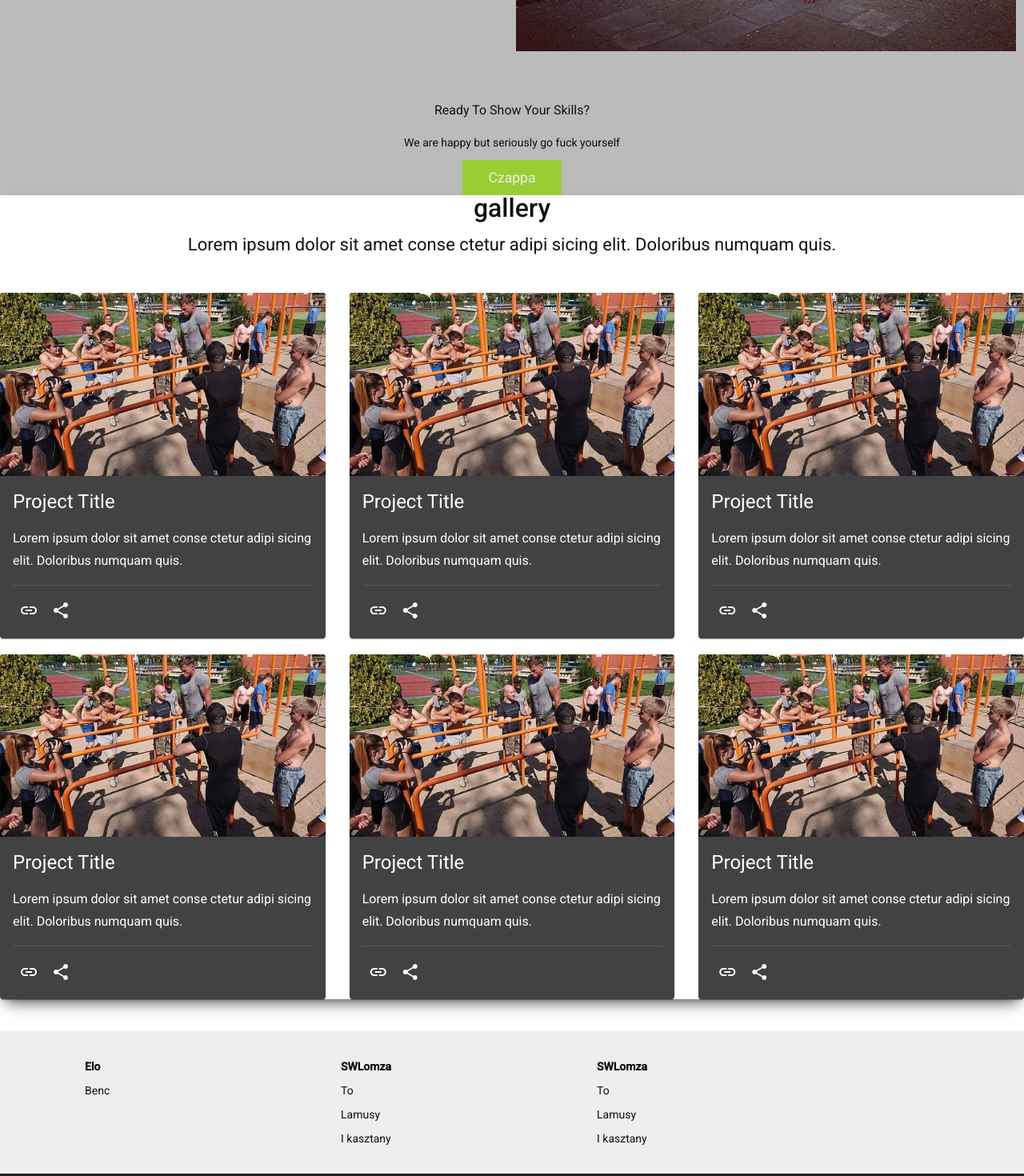
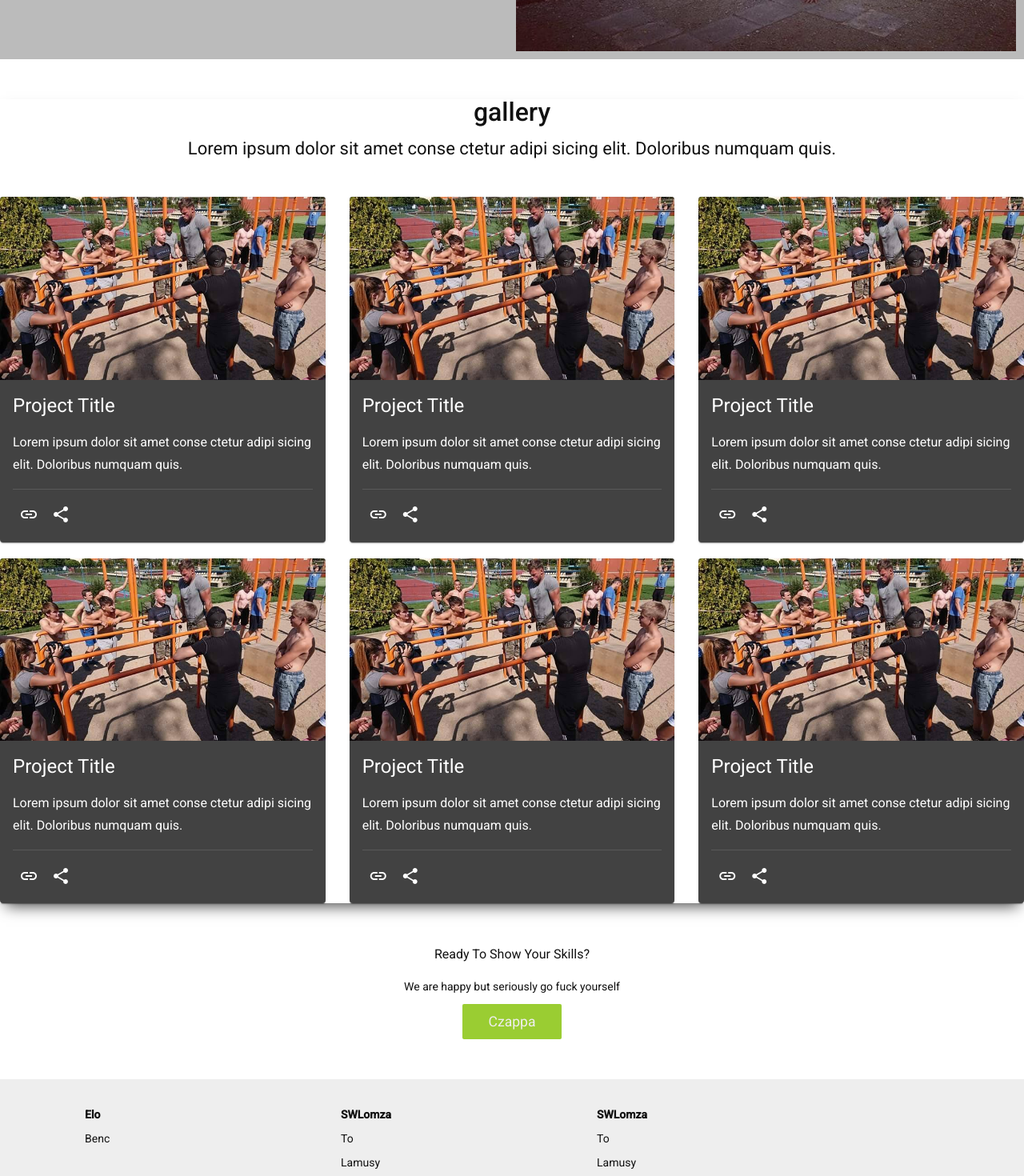
Before and after one commit to PrzemyslawSarnacki/SportsTeamBlog, an Angular app: page / in a window 1280 px wide. Shown: the part 2020-3490 px from the top of the page at 80% size. Built offline with nearby package versions, Linux system fonts and the light colour scheme; what ng2-animate-on-scroll would draw is missing.

Commit message:
New component

```diff
--- a/src/app/app.component.html
+++ b/src/app/app.component.html
@@ -36,5 +36,6 @@
 
   <app-main class="animated" animateOnScroll animationName="fadeIn"></app-main>
   <app-gallery></app-gallery>
+  <app-ready></app-ready>
   <app-footer></app-footer>
 </div>
--- a/src/app/app.module.ts
+++ b/src/app/app.module.ts
@@ -24,6 +24,7 @@ import { MatButtonModule } from '@angular/material/button';
 import { MatSidenavModule } from '@angular/material/sidenav';
 import { MatIconModule } from '@angular/material/icon';
 import { MatListModule } from '@angular/material/list';
+import { ReadyComponent } from './ready/ready.component';
 
 
 @NgModule({
@@ -34,7 +35,8 @@ import { MatListModule } from '@angular/material/list';
     MainComponent,
     NavComponent,
     GalleryComponent,
-    NavbarComponent
+    NavbarComponent,
+    ReadyComponent
   ],
   imports: [
     BrowserAnimationsModule,
--- a/src/app/main/main.component.html
+++ b/src/app/main/main.component.html
@@ -22,10 +22,5 @@
       </div>
   </div>
 
-  <div>
-    <h3>Ready To Show Your Skills?</h3>
-    <p>We are happy but seriously go fuck yourself</p>
-    <a href="#" class="contact">Czappa</a>
-  </div>
 
 </main>
--- /dev/null
+++ b/src/app/ready/ready.component.html
@@ -0,0 +1,5 @@
+<div class="last" >
+    <h3>Ready To Show Your Skills?</h3>
+    <p>We are happy but seriously go fuck yourself</p>
+    <a href="#" class="contact">Czappa</a>
+</div>
--- /dev/null
+++ b/src/app/ready/ready.component.ts
@@ -0,0 +1,15 @@
+import { Component, OnInit } from '@angular/core';
+
+@Component({
+  selector: 'app-ready',
+  templateUrl: './ready.component.html',
+  styleUrls: ['./ready.component.css']
+})
+export class ReadyComponent implements OnInit {
+
+  constructor() { }
+
+  ngOnInit(): void {
+  }
+
+}
--- a/src/styles.css
+++ b/src/styles.css
@@ -216,6 +216,11 @@ div.multi-section-two {
 
 }
 main div:last-of-type{
+    text-align: center;
+}
+.last{
+ margin-top: 50px;
+ margin-bottom: 50px;
     text-align: center;
 }
 
```
Also changed, not shown: src/app/ready/ready.component.css (added), 2 other files (tests, documents, lock files or other folders).
